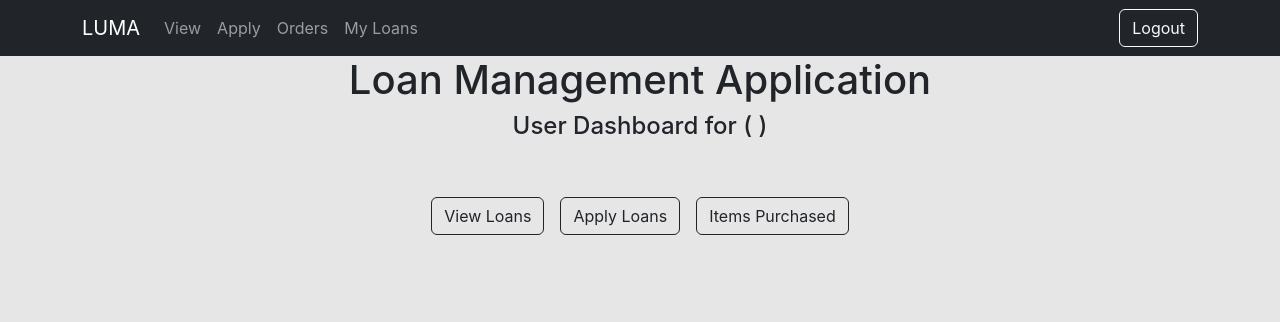
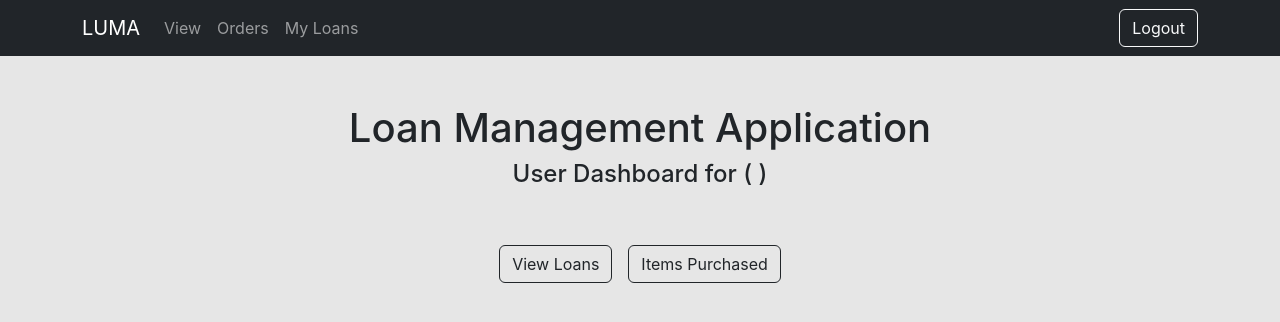
Before and after one commit to Adil-Bub/WF-DotNet-Team5, a React (Create React App) app in the folder frontend/: page /dashboard/user in a window 1280 px wide. Shown: the top 322 px of the page. Built offline with nearby package versions, Linux system fonts and the light colour scheme; sample sign-in values are in the browser's storage.

Commit message:
removed unnecessary buttons

```diff
--- a/frontend/src/Component/LUMANav.js
+++ b/frontend/src/Component/LUMANav.js
@@ -19,7 +19,6 @@ export function NavBar(){
           <Navbar.Brand href='/dashboard/user/'>LUMA</Navbar.Brand>
           <Nav className="me-auto">
             <Nav.Link href='/dashboard/user/loans'>View</Nav.Link>
-            <Nav.Link href='/dashboard/user/loans/apply'>Apply</Nav.Link>
             <Nav.Link href='/dashboard/user/items-purchased'>Orders</Nav.Link>
             <Nav.Link href='/dashboard/user/my-loans'>My Loans</Nav.Link>
           </Nav>
--- a/frontend/src/Pages/UserDashboard.js
+++ b/frontend/src/Pages/UserDashboard.js
@@ -25,7 +25,7 @@ const UserDashboard = () => {
             <NavBar />
             <div className="text-center">
 
-                <h1>
+                <h1><br/>
                     Loan Management Application
                 </h1>
                 <h4>
@@ -33,12 +33,7 @@ const UserDashboard = () => {
                 </h4>
                 <div className="container w-50 p-5 mb-4 text-center fs-5">
                     <div className="d-inline-flex gap-3">
-                        <button type="button" className="btn btn-outline-dark" onClick={navigateToViewLoans}>View Loans</button>
-
-
-                        <button type="button" className="btn btn-outline-dark" onClick={navigateToApplyLoan}>Apply Loans</button>
-
-
+                        <button type="button"  className="btn btn-outline-dark" onClick={navigateToViewLoans}>View Loans</button>
                         <button type="button" className="btn btn-outline-dark" onClick={navigateToItemsPurchased}>Items Purchased</button>
                     </div>
                 </div>
```
